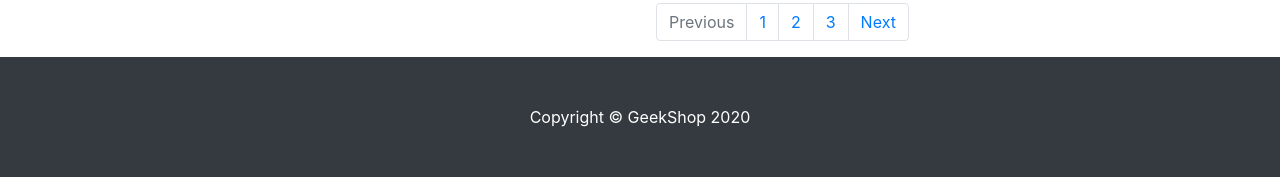
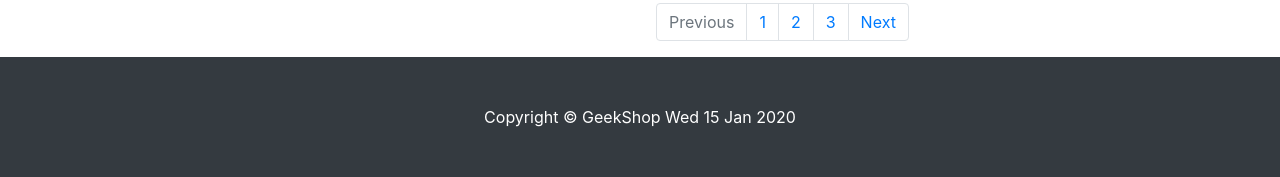
Before and after one commit to UkhanovKirill/Django, a Django app: template products/templates/products/products.html in a window 1280 px wide. Shown: the part 1012-1189 px from the top of the page. Run offline with Django 3.2, Linux system fonts and the light colour scheme; the template is opened without the code that fills it: most values are stand-ins (such as "Sample title", 1, 10 or a date in 2020); grey boxes marked "Sample" are stand-in pictures; some libraries are stand-ins or nearby versions.

Commit message:
template tag 'date'

```diff
--- a/products/templates/products/products.html
+++ b/products/templates/products/products.html
@@ -101,7 +101,8 @@
 {% block footer %}
     <footer class="py-5 bg-dark">
     <div class="container">
-        <p class="m-0 text-center text-white">Copyright &copy; GeekShop 2020</p>
+        <!-- использую шаблонный тег date -->
+        <p class="m-0 text-center text-white">Copyright &copy; GeekShop {{ date|date:"D d M Y" }}</p>
     </div>
     <!-- /.container -->
 </footer>
--- a/products/views.py
+++ b/products/views.py
@@ -1,4 +1,5 @@
 from django.shortcuts import render
+from datetime import datetime
 
 
 def index(request):
@@ -18,6 +19,7 @@ def products(request):
             {'name': 'Черный рюкзак Nike Heritage', 'price': '2340', 'description': 'Плотная ткань. Легкий материал.', 'image': '/static/vendor/img/products/Black-Nike-Heritage-backpack.png'},
             {'name': 'Черные туфли на платформе с 3 парами люверсов Dr Martens 1461 Bex', 'price': '13590', 'description': 'Гладкий кожаный верх. Натуральный материал.', 'image': '/static/vendor/img/products/Black-Dr-Martens-shoes.png'},
             {'name': 'Темно-синие широкие строгие брюки ASOS DESIGN', 'price': '2890', 'description': 'Легкая эластичная ткань сирсакер Фактурная ткань.', 'image': '/static/vendor/img/products/Dark-blue-wide-leg-ASOs-DESIGN-trousers.png'},
-        ]
+        ],
+        'date': datetime.now()
     }
     return render(request, 'products/products.html', context)
```
